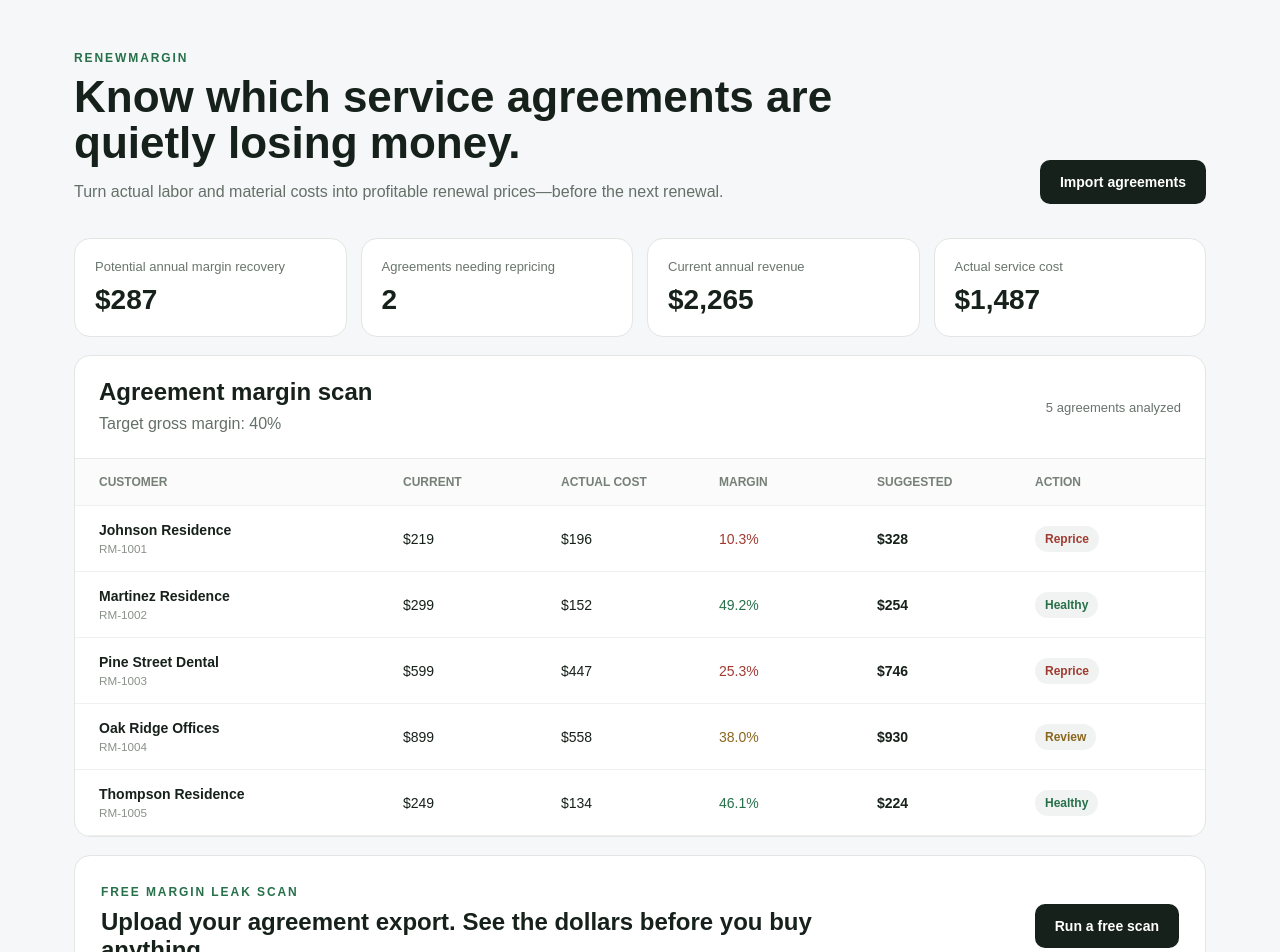
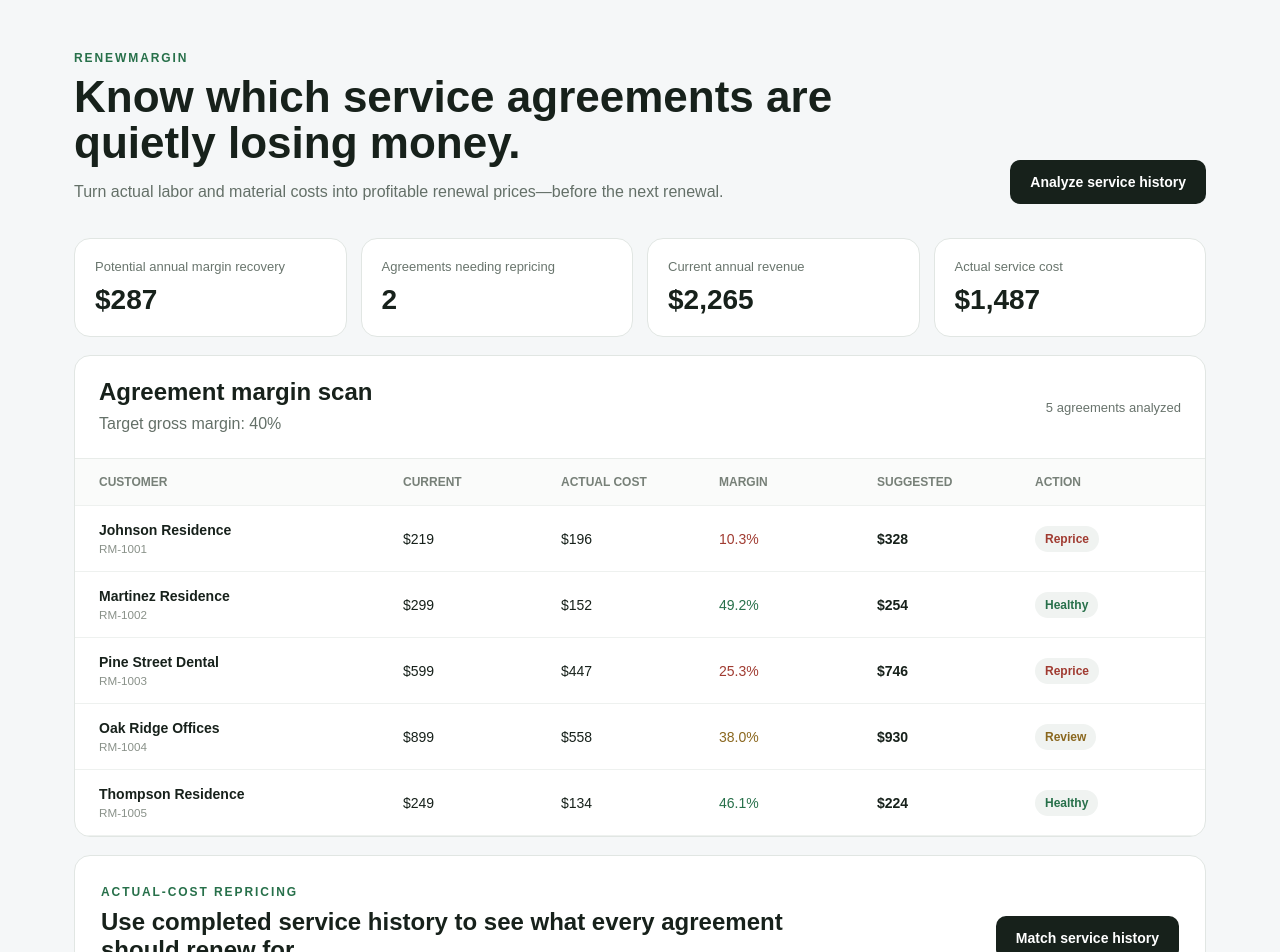
Before and after one commit to cruptlabs-cmd/renewmargin, a Next.js app: page / in a window 1280 px wide. Shown: the top 952 px of the page. Built offline with nearby package versions, Linux system fonts and the light colour scheme.

Commit message:
Make service-history workflow primary

```diff
--- a/app/page.tsx
+++ b/app/page.tsx
@@ -7,7 +7,7 @@ const money = new Intl.NumberFormat("en-US", { style: "currency", currency: "USD
 export default function Home() {
   const report = analyzePortfolio(demoAgreements, 0.4);
   return <main className="shell">
-    <header><div><span className="eyebrow">RENEWMARGIN</span><h1>Know which service agreements are quietly losing money.</h1><p>Turn actual labor and material costs into profitable renewal prices—before the next renewal.</p></div><Link className="button" href="/import">Import agreements</Link></header>
+    <header><div><span className="eyebrow">RENEWMARGIN</span><h1>Know which service agreements are quietly losing money.</h1><p>Turn actual labor and material costs into profitable renewal prices—before the next renewal.</p></div><Link className="button" href="/history">Analyze service history</Link></header>
     <section className="metrics">
       <article><span>Potential annual margin recovery</span><strong>{money.format(report.potentialUpside)}</strong></article>
       <article><span>Agreements needing repricing</span><strong>{report.needsRepricing}</strong></article>
@@ -18,6 +18,6 @@ export default function Home() {
       <div className="table"><div className="row heading"><span>Customer</span><span>Current</span><span>Actual cost</span><span>Margin</span><span>Suggested</span><span>Action</span></div>
       {report.agreements.map(a => <div className="row" key={a.id}><span><b>{a.customer}</b><small>{a.id}</small></span><span>{money.format(a.annualPrice)}</span><span>{money.format(a.actualCost)}</span><span className={a.status}>{(a.grossMargin*100).toFixed(1)}%</span><span><b>{money.format(a.recommendedPrice)}</b></span><span className={`pill ${a.status}`}>{a.status === "reprice" ? "Reprice" : a.status === "watch" ? "Review" : "Healthy"}</span></div>)}</div>
     </section>
-    <section className="callout"><div><span className="eyebrow">FREE MARGIN LEAK SCAN</span><h2>Upload your agreement export. See the dollars before you buy anything.</h2></div><Link className="button" href="/import">Run a free scan</Link></section>
+    <section className="callout"><div><span className="eyebrow">ACTUAL-COST REPRICING</span><h2>Use completed service history to see what every agreement should renew for.</h2><p>Already have labor and material totals? Use the <Link href="/import">single-file quick scan</Link>.</p></div><Link className="button" href="/history">Match service history</Link></section>
   </main>;
 }
```
